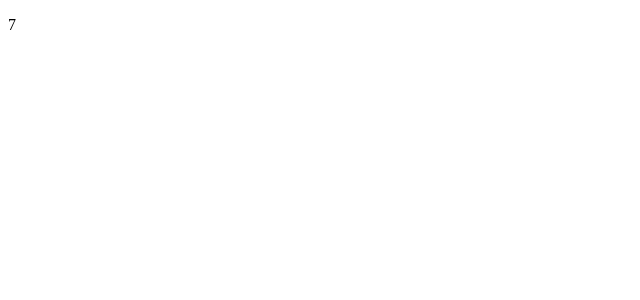
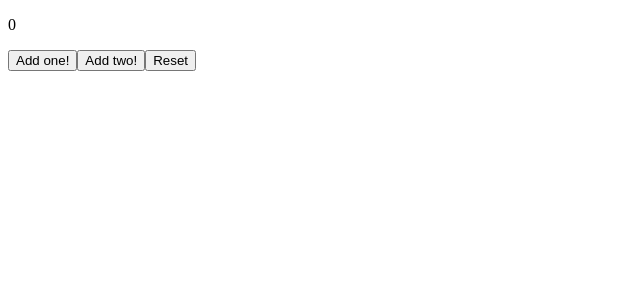
Before and after one commit to redacted24/fullstack-open, a React (Create React App) app in the folder part1/test-app/: page / in a window 1280 px wide. Shown: the top 300 px of the page, without its empty margins (0-640 px from the left). Built offline with nearby package versions, Linux system fonts and the light colour scheme.

Commit message:
button counter app done!

```diff
--- a/part1/test-app/src/App.js
+++ b/part1/test-app/src/App.js
@@ -2,20 +2,26 @@ import { useState } from 'react'
 
 const App = () => {
   const [ counter, setCounter ] = useState(0)
-
-  setTimeout(() => {
+  const plusOne = () => {
     setCounter(counter + 1)
-  }, 1000)
-
-  console.log("rendering...", counter)
-
+  }
+  const plusTwo = () => {
+    setCounter(counter + 2)
+  }
+  const setZero = () => {
+    setCounter(0)
+  }
   return (
     <>
       <p>{counter}</p>
+      <div>
+        <button onClick={plusOne}>Add one!</button>
+        <button onClick={plusTwo}>Add two!</button>
+        <button onClick={setZero}>Reset</button>
+      </div>
     </>
   )
 }
-
 
 
 
```
